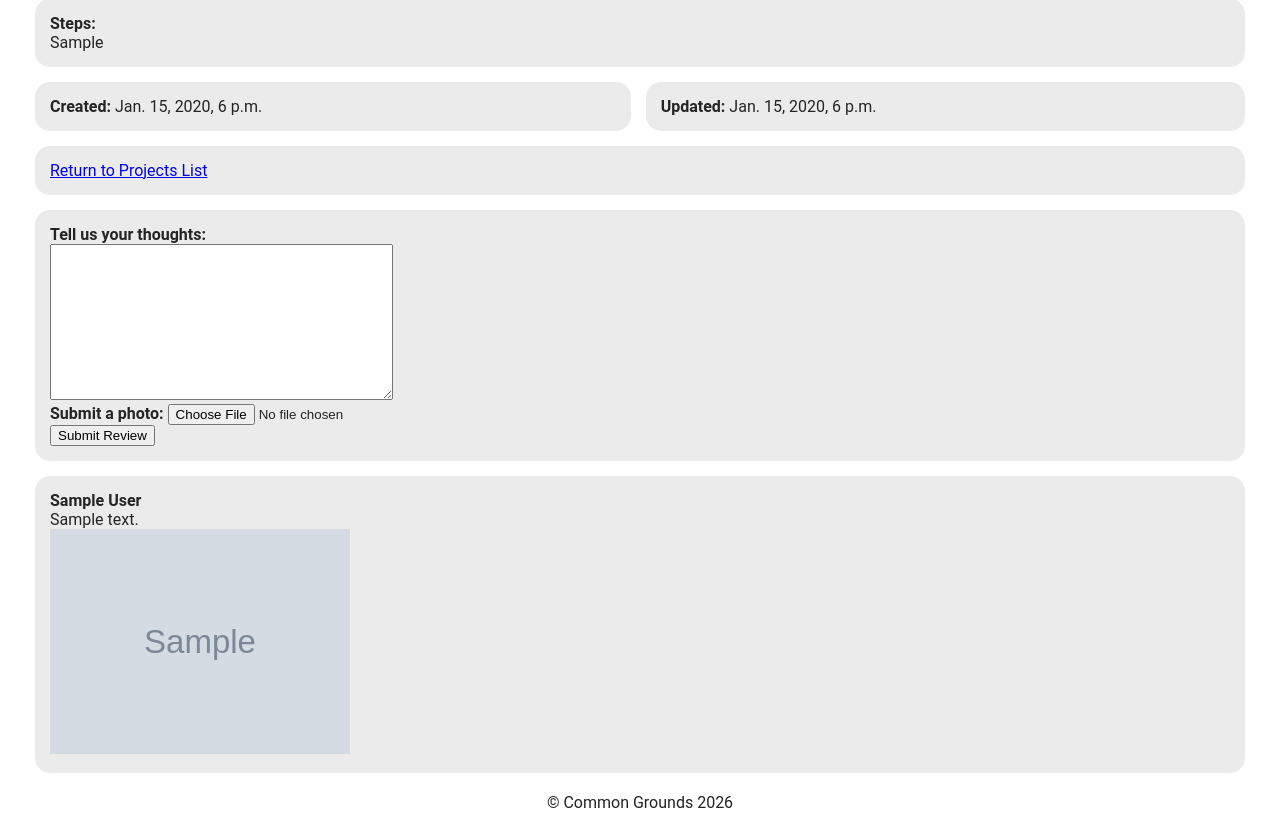
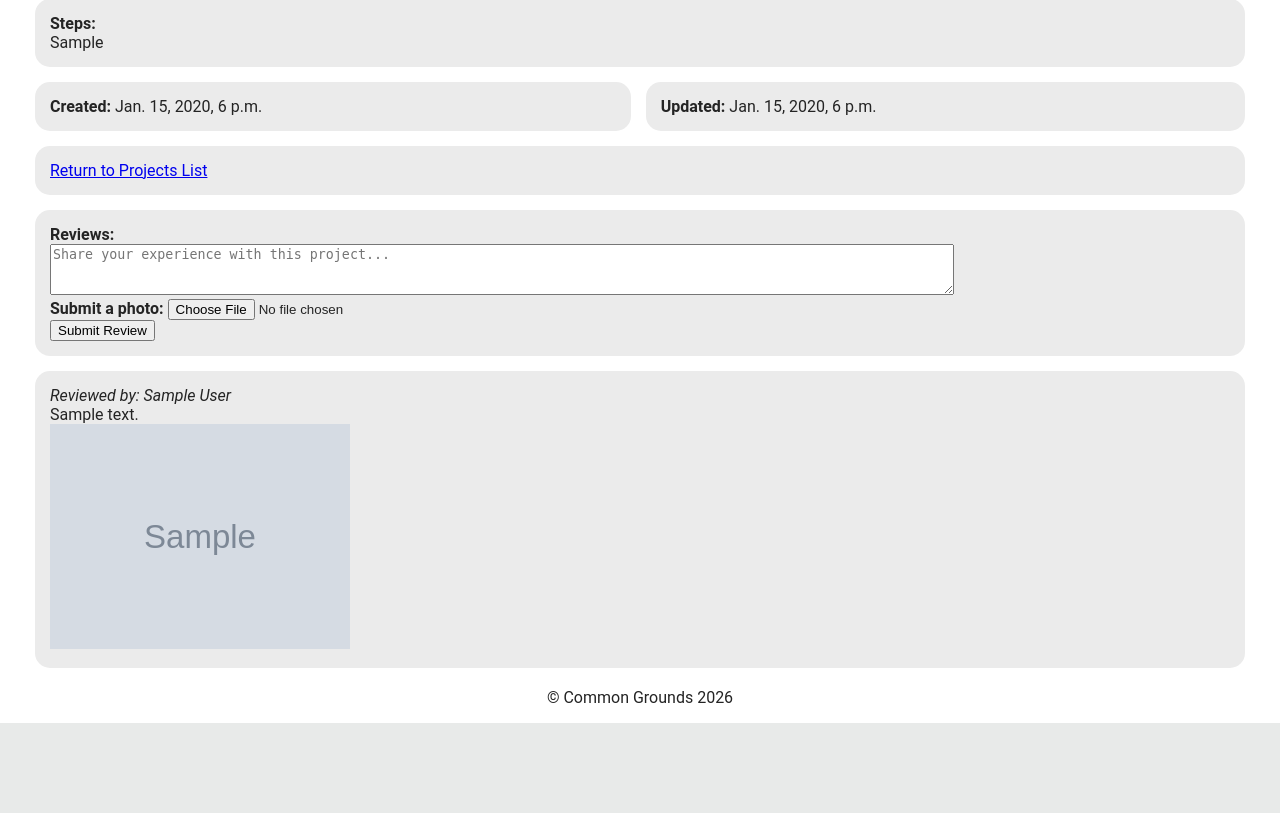
Before and after one commit to jeconiahbautista/commongrounds-AG-17, a Django app: page /diyprojects/project/1/ in a window 1280 px wide. Shown: the part 408-1221 px from the top of the page. After the commit the page ends 1131 px from the top, so only its background shows below. Run offline with Django 5.2, Linux system fonts and the light colour scheme; tables that the repository leaves empty hold one stand-in row (values such as "Sample post"); grey boxes marked "Sample" are stand-in pictures.

Commit message:
Fixed the review submission. Added widgets and indicators.

```diff
--- a/diyprojects/forms.py
+++ b/diyprojects/forms.py
@@ -17,3 +17,12 @@ class ProjectReviewForm(forms.ModelForm):
             "comment",
             "image",
         ]
+        widgets = {
+            "comment": forms.Textarea(
+                attrs={
+                    "placeholder": "Share your experience with this project...",
+                    "rows": 3,
+                    "cols": 110,
+                }
+            ),
+        }
--- a/diyprojects/templates/diy-projects_detail.html
+++ b/diyprojects/templates/diy-projects_detail.html
@@ -59,24 +59,30 @@
             enctype="multipart/form-data">
             {% csrf_token %}
             <label for="comment">
-                <p><strong>Tell us your thoughts: </strong></p>
+                <p><strong>Reviews: </strong></p>
                 <p>{{ review_form.comment }}</p>
             </label>
-            <label for="comment">
+            <label for="image">
                 <strong>Submit a photo: </strong>
                 {{ review_form.image }}
             </label>
             <p><button type="submit" name="action" value="review">Submit Review</button></p>
         </form>
     </div>
+    {% if reviews %}
     {% for review in reviews %}
     <div class="box">
-        <p><strong>{{ review.reviewer }}</strong></p>
+        <p><em>Reviewed by: {{ review.reviewer }}</em></p>
         <p>{{ review.comment }}</p>
         {% if review.image %}
         <img src="{{ review.image.url }}" width="300">
         {% endif %}
     </div>
     {% endfor %}
+    {% else %}
+    <div class="box">
+        <p><em>No reviews yet.</em></p>
+    </div>
+    {% endif %}
 </div>
 {% endblock %}
--- a/diyprojects/views.py
+++ b/diyprojects/views.py
@@ -96,6 +96,7 @@ def diyprojects_detail(request, pk):
                     comment=review_form.cleaned_data["comment"],
                     image=review_form.cleaned_data["image"],
                 )
+                return redirect("diyprojects:diyprojects_detail", pk=project.pk)
 
     ctx = {
         "project": project,
```
